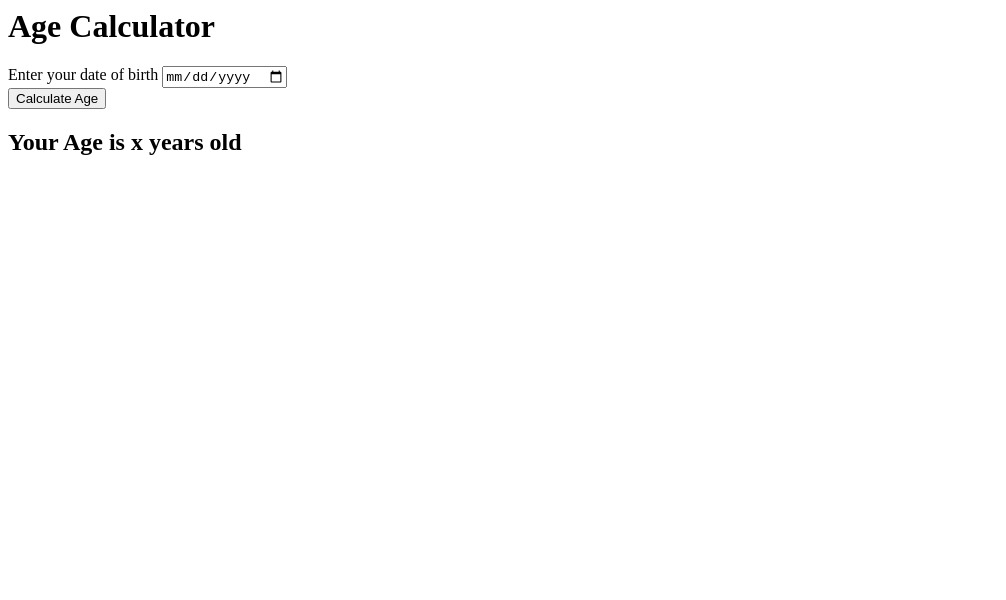
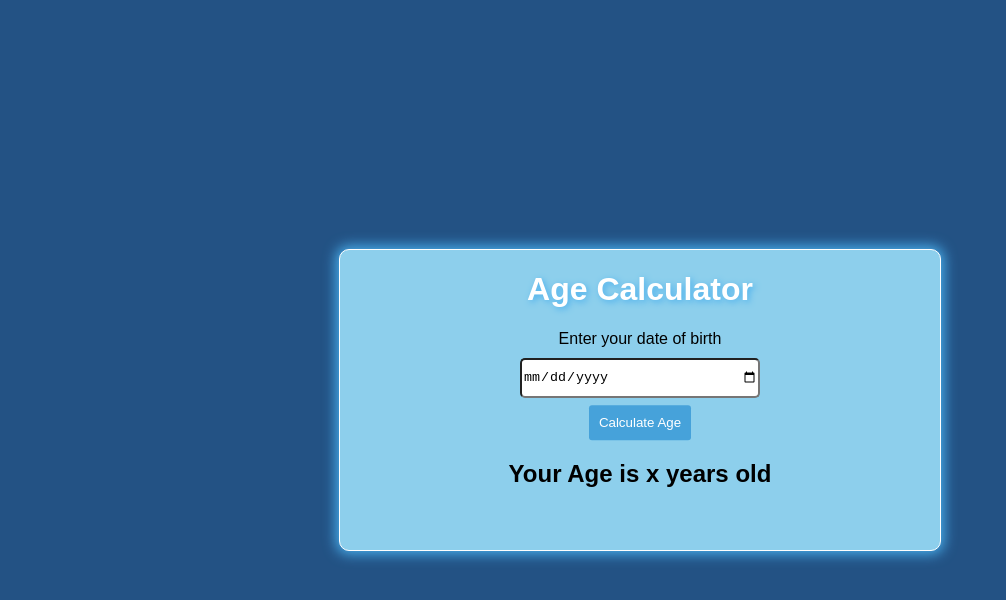
Before and after one commit to pierogi01/age-calculator, a plain HTML site: page index.html in a window 1280 px wide. Shown: the whole page, without its empty margins (0-1006 px from the left). Drawn offline with Linux system fonts and the light colour scheme.

Commit message:
Update index.html
changed name of file

```diff
--- a/index.html
+++ b/index.html
@@ -1,6 +1,6 @@
 <html>
     <head>
-        <link rel="stylesheet" href="index.css"></link>
+        <link rel="stylesheet" href="style.css"></link>
         <title>Age Calculator</title>
     </head>
     <body>
```
